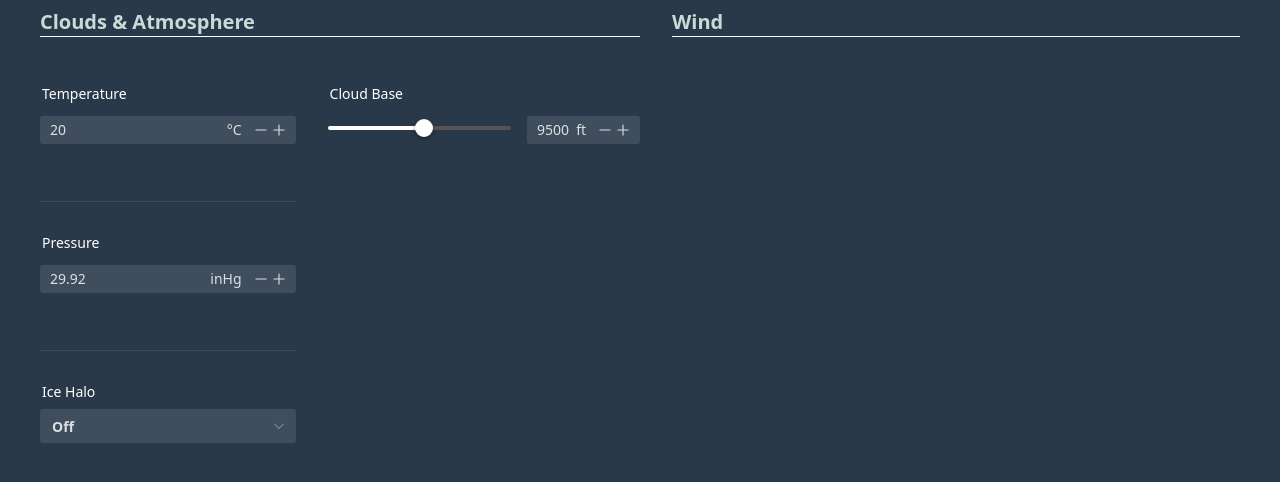
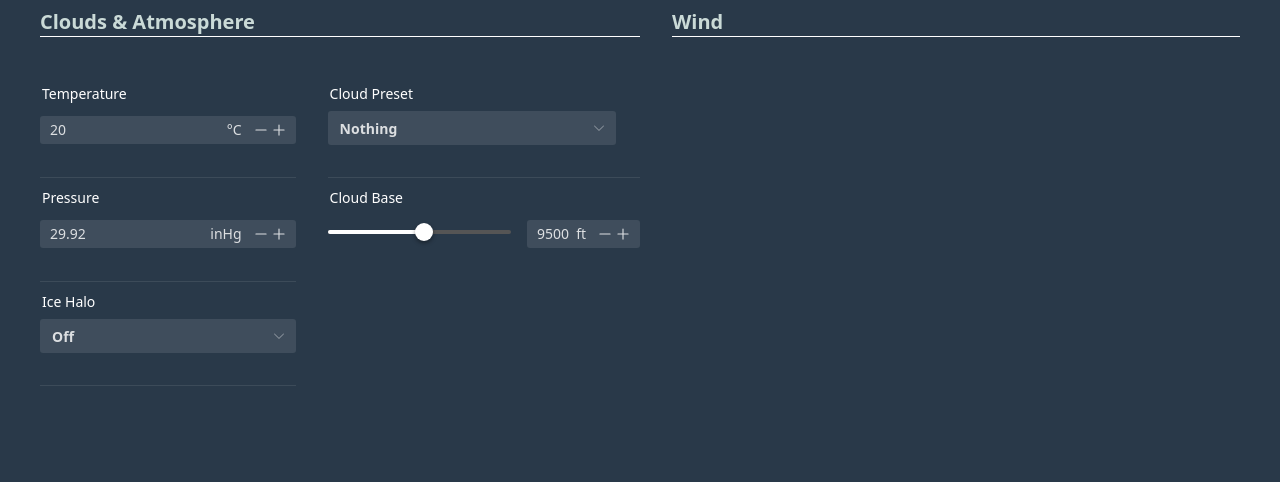
Before and after one commit to EMcNugget/WeatherEditor, a Vue app: page / in a window 1280 px wide. Shown: the top 482 px of the page. Built offline with nearby package versions, Linux system fonts and the light colour scheme.

Commit message:
Added cloud preset

```diff
--- a/src/components/AtmosphereClouds.vue
+++ b/src/components/AtmosphereClouds.vue
@@ -11,7 +11,7 @@
           <template #suffix> °C </template>
         </n-input-number>
       </n-form-item>
-      <n-divider />
+      <n-divider style="margin-top: 0%; margin-bottom: 0.2rem" />
       <n-form-item label="Pressure" label-style="color: white">
         <n-input-number
           id="pressure-input"
@@ -26,7 +26,7 @@
           <template #suffix> inHg </template>
         </n-input-number>
       </n-form-item>
-      <n-divider />
+      <n-divider style="margin-top: 0%; margin-bottom: 0.2rem" />
       <n-form-item label="Ice Halo" label-style="color: white">
         <n-select
           class="w-67"
@@ -43,9 +43,21 @@
           />
         </n-form-item>
       </div>
-      <n-divider />
+      <n-divider style="margin-top: 0%; margin-bottom: 0.2rem" />
     </n-space>
-    <SliderComponent labelText="Cloud Base" class="ml-8" suffix="ft" />
+    <n-space vertical class="ml-8">
+      <n-form-item label="Cloud Preset" label-style="color: white">
+        <n-select
+          class="w-67"
+          v-model:value="cloud_options_value"
+          :options="cloud_options"
+        />
+      </n-form-item>
+      <n-divider
+        style="margin-top: 0%; margin-bottom: 0.2rem; margin-left: 0"
+      />
+      <SliderComponent labelText="Cloud Base" suffix="ft" />
+    </n-space>
   </div>
 </template>
 
@@ -56,6 +68,7 @@ import SliderComponent from '../libs/SliderComponent.vue'
 export default {
   setup() {
     return {
+      cloud_options_value: ref('Preset0'),
       halo_main_value: ref('o1'),
       halo_preset_value: ref('p1'),
       halo_options: [
@@ -109,6 +122,39 @@ export default {
           label: 'Tangents',
           value: 'p6'
         }
+      ],
+      cloud_options: [
+        { label: 'Nothing', value: 'Preset0' },
+        { label: 'Light Scattered 1', value: 'Preset1' },
+        { label: 'Light Scattered 2', value: 'Preset2' },
+        { label: 'High Scattered 1', value: 'Preset3' },
+        { label: 'High Scattered 2', value: 'Preset4' },
+        { label: 'Scattered 1', value: 'Preset5' },
+        { label: 'Scattered 2', value: 'Preset6' },
+        { label: 'Scattered 3', value: 'Preset7' },
+        { label: 'Scattered 4', value: 'Preset8' },
+        { label: 'Scattered 5', value: 'Preset9' },
+        { label: 'Scattered 6', value: 'Preset10' },
+        { label: 'Scattered 7', value: 'Preset11' },
+        { label: 'Broken 1', value: 'Preset12' },
+        { label: 'Broken 2', value: 'Preset13' },
+        { label: 'Broken 3', value: 'Preset14' },
+        { label: 'Broken 4', value: 'Preset15' },
+        { label: 'Broken 5', value: 'Preset16' },
+        { label: 'Broken 6', value: 'Preset17' },
+        { label: 'Broken 7', value: 'Preset18' },
+        { label: 'Broken 8', value: 'Preset19' },
+        { label: 'Overcast 1', value: 'Preset20' },
+        { label: 'Overcast 2', value: 'Preset21' },
+        { label: 'Overcast 3', value: 'Preset22' },
+        { label: 'Overcast 4', value: 'Preset23' },
+        { label: 'Overcast 5', value: 'Preset24' },
+        { label: 'Overcast 6', value: 'Preset25' },
+        { label: 'Overcast 7', value: 'Preset26' },
+        { label: 'Overcast 8', value: 'Preset27' },
+        { label: 'Overcast & Rain 1', value: 'Preset28' },
+        { label: 'Overcast & Rain 2', value: 'Preset29' },
+        { label: 'Overcast & Rain 3', value: 'Preset30' }
       ]
     }
   },
```
